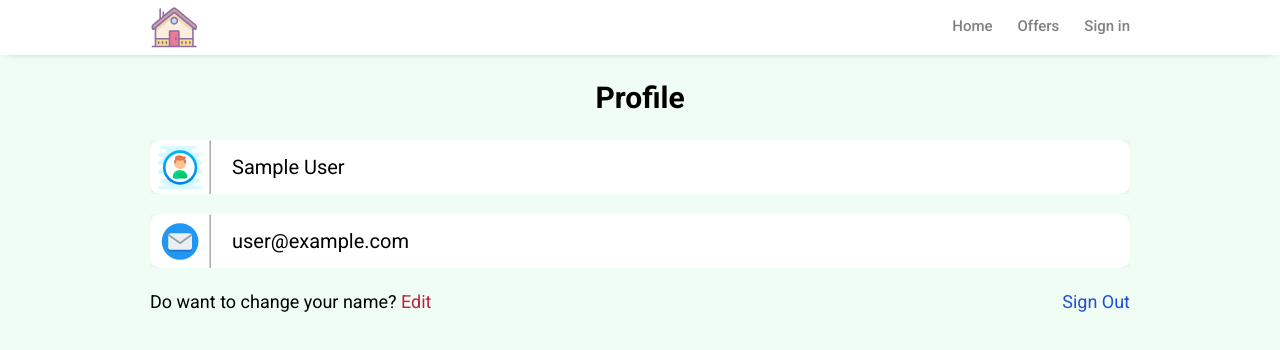
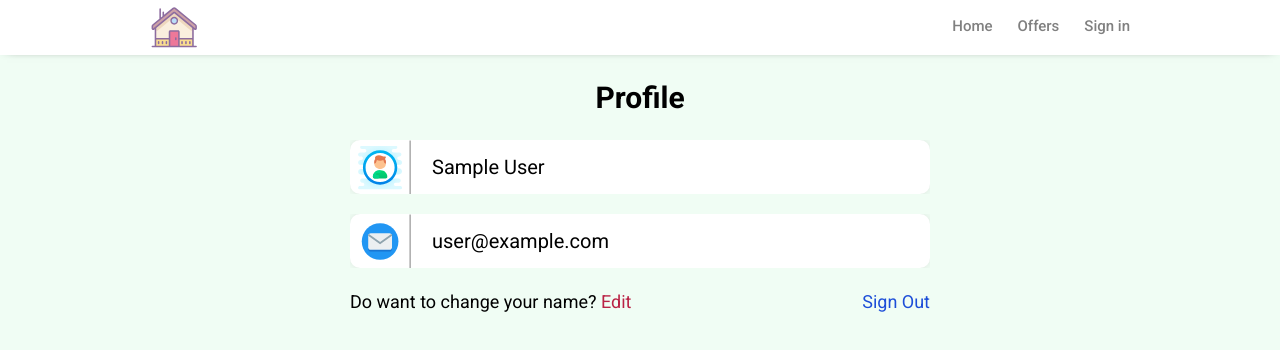
Before and after one commit to AhmedCode1996/realtor-react, a React (Create React App) app: page /profile in a window 1280 px wide. Shown: the top 350 px of the page. Built offline with nearby package versions, Linux system fonts and the light colour scheme; no server answers; sample sign-in values are in the browser's storage.

Commit message:
completing edit functionality

```diff
--- a/src/pages/Profile.jsx
+++ b/src/pages/Profile.jsx
@@ -1,11 +1,14 @@
-import { getAuth, onAuthStateChanged } from 'firebase/auth';
+import { getAuth, onAuthStateChanged, updateProfile } from 'firebase/auth';
+import { doc, updateDoc } from 'firebase/firestore';
 import { useEffect, useState } from 'react';
 import { useNavigate } from 'react-router-dom';
 import styled from 'styled-components';
 import email from '../assets/email.svg';
 import user from '../assets/user.svg';
+import { db } from '../firebase';
 
 const Profile = () => {
+  const [edit, isEdit] = useState(false);
   const auth = getAuth();
   const navigate = useNavigate();
   const [formData, setFormData] = useState({
@@ -31,7 +34,25 @@ const Profile = () => {
     auth.signOut();
     navigate('/');
   };
-  const editHandler = () => {};
+  const editHandler = (e) => {
+    isEdit(!edit);
+    edit && submitEdit();
+  };
+
+  const submitEdit = async () => {
+    try {
+      if (auth.currentUser.displayName !== formData.name) {
+        await updateProfile(auth.currentUser, {
+          displayName: formData.username,
+        });
+
+        const docRef = doc(db, 'users', auth.currentUser.uid);
+        await updateDoc(docRef, {
+          name: formData.username,
+        });
+      }
+    } catch (error) {}
+  };
 
   return (
     <section className="profile">
@@ -41,12 +62,16 @@ const Profile = () => {
           <p>
             <img className="input-icon" src={user} alt="user logo" />
             <input
+              style={{
+                backgroundColor: `${edit ? '#f7c9d4' : 'white'}`,
+              }}
               type="username"
               name="username"
               id="username"
               placeholder="Full name"
               value={formData.username}
               onChange={formHandler}
+              disabled={!edit}
             />
           </p>
           <p>
@@ -58,12 +83,16 @@ const Profile = () => {
               placeholder="Email Address"
               value={formData.email}
               onChange={formHandler}
+              disabled={true}
+              style={{ backgroundColor: 'white' }}
             />
           </p>
           <div className="profile-options">
             <p className="edit">
               Do want to change your name?{' '}
-              <span onClick={editHandler}>Edit</span>{' '}
+              <span onClick={editHandler}>
+                {edit ? 'Save changes' : 'Edit'}
+              </span>{' '}
             </p>
             <p className="logout" onClick={logoutHandler}>
               Sign Out
@@ -75,7 +104,7 @@ const Profile = () => {
   );
 };
 const Container = styled.div`
-  max-width: 1000px;
+  max-width: 600px;
   margin-inline: auto;
   padding-inline: 1rem;
   padding-block: 2rem;
@@ -113,6 +142,7 @@ const Container = styled.div`
     transform: translate(1%, 1%);
     border-right: 1.5px solid gray;
     padding: 0.5rem;
+    fill: white;
   }
   .profile-options {
     display: flex;
```
